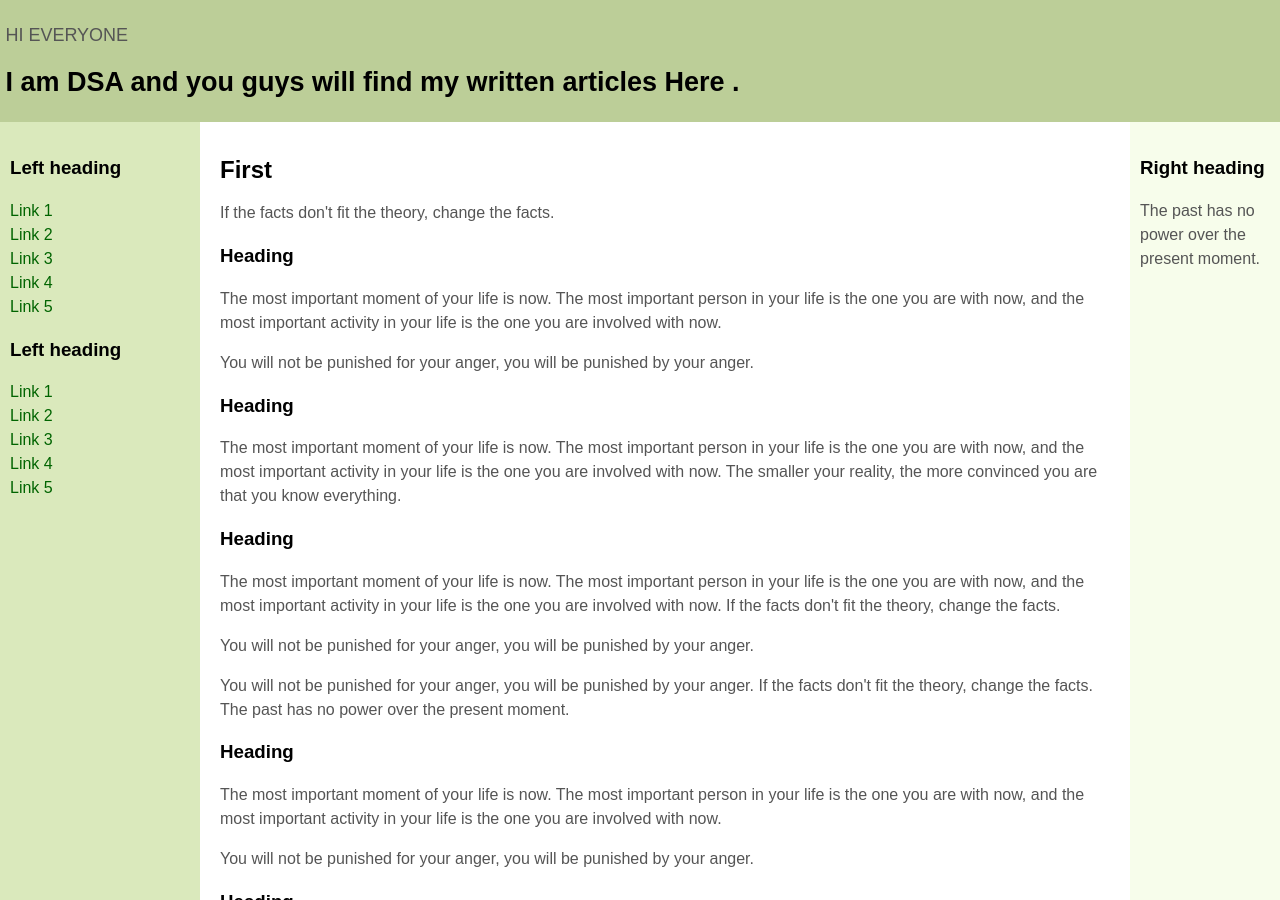
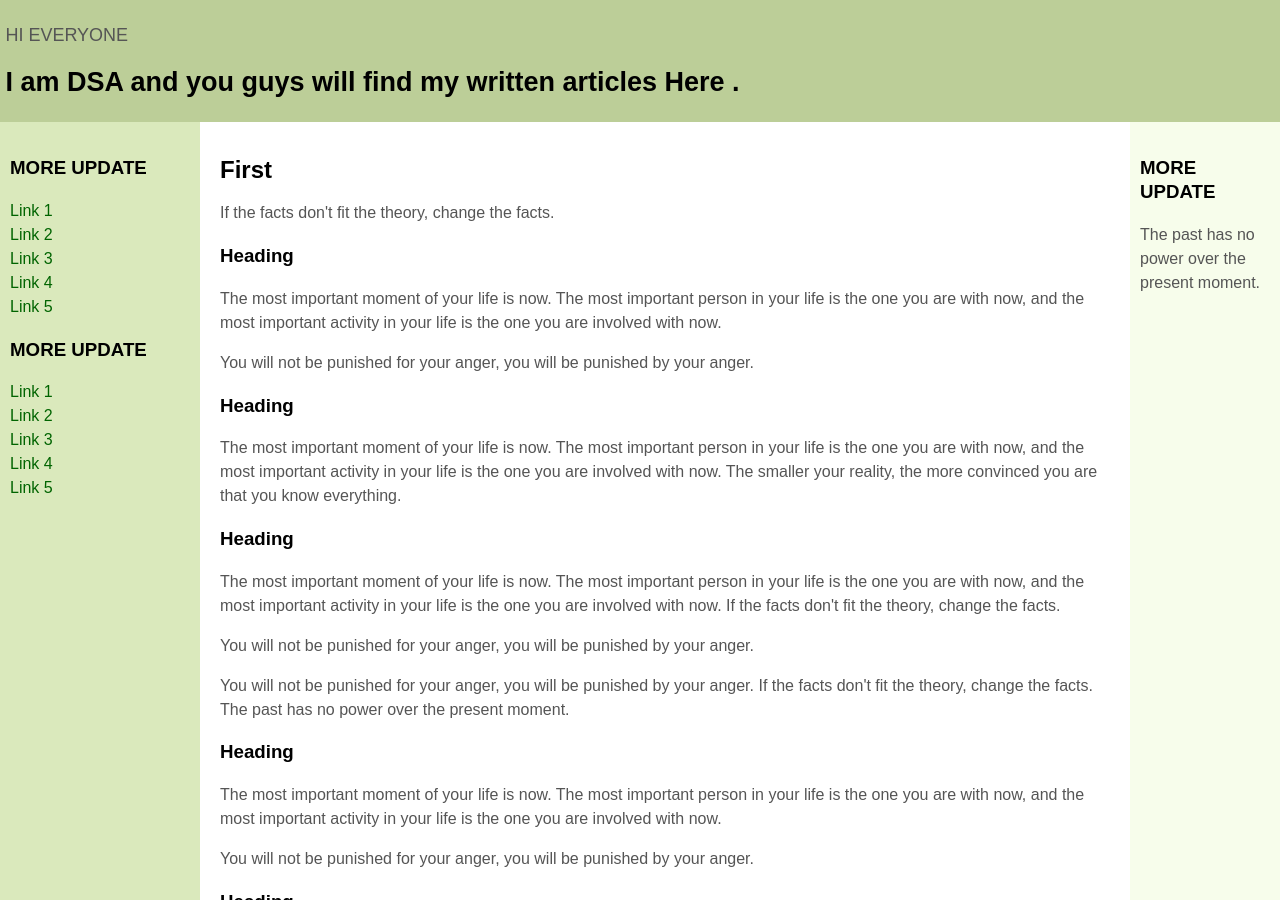
Before and after one commit to Dipanjan98/Old-Portfolio, a Jekyll site: the page index.html, which Jekyll copies as it is, in a window 1280 px wide and 900 px high. Built offline with Jekyll 4.4.1, drawn with Linux system fonts in a browser that asks for light colours; some of the changed text lies outside the part shown.

Commit message:
Update index.html

```diff
--- a/index.html
+++ b/index.html
@@ -151,7 +151,7 @@
 		</main>
 
 		<nav id="left" class="column">
-			<h3>Left heading</h3>
+			<h3>MORE UPDATE</h3>
 			<ul>
 				<li><a href="#">Link 1</a></li>
 				<li><a href="#">Link 2</a></li>
@@ -159,7 +159,7 @@
 				<li><a href="#">Link 4</a></li>
 				<li><a href="#">Link 5</a></li>
 			</ul>
-			<h3>Left heading</h3>
+			<h3>MORE UPDATE</h3>
 			<ul>
 				<li><a href="#">Link 1</a></li>
 				<li><a href="#">Link 2</a></li>
@@ -171,27 +171,28 @@
 		</nav>
 
 		<div id="right" class="column">
-			<h3>Right heading</h3>
+			<h3>MORE UPDATE</h3>
 			<p><script>generateText(1)</script></p>
 		</div>
 
 	</div>
 
 	<div id="footer-wrapper">
-		<footer id="footer"><p>TATA</p></footer>
+		<footer id="footer"><p>TATA AND ENJOY D DAY.....</p></footer>
 	</div>
 
-	Send me mail at dipanjan.akash97@gmail.com <a href="https://dipanjan98.github.io/">
 
 <H3>
- Give feedback in here
+
+<img src="Capture.PNG
+ " alt="Girl in a jacket" width="500" height="400">
+ Send me mail at dipanjan.akash97@gmail.com <a href="https://dipanjan98.github.io/">
+Give feedback in here
 
 <B>And enjoy till then!</B>
 
 <BR> <B><I>Any kind of question you can ask</I></B>
-<img src="Capture.PNG
- " alt="Girl in a jacket" width="500" height="400">
- </H3>
+	</H3>
 <HR>
 
 </body>
```
